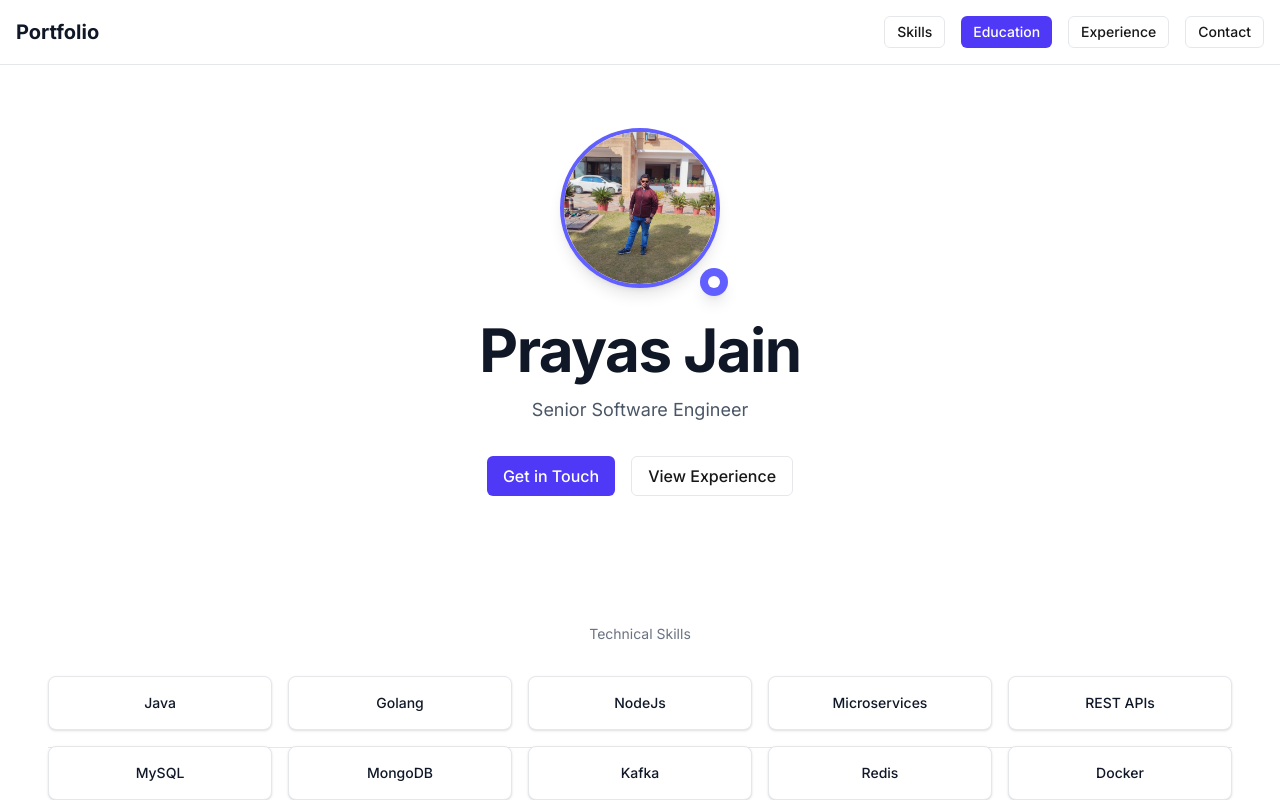
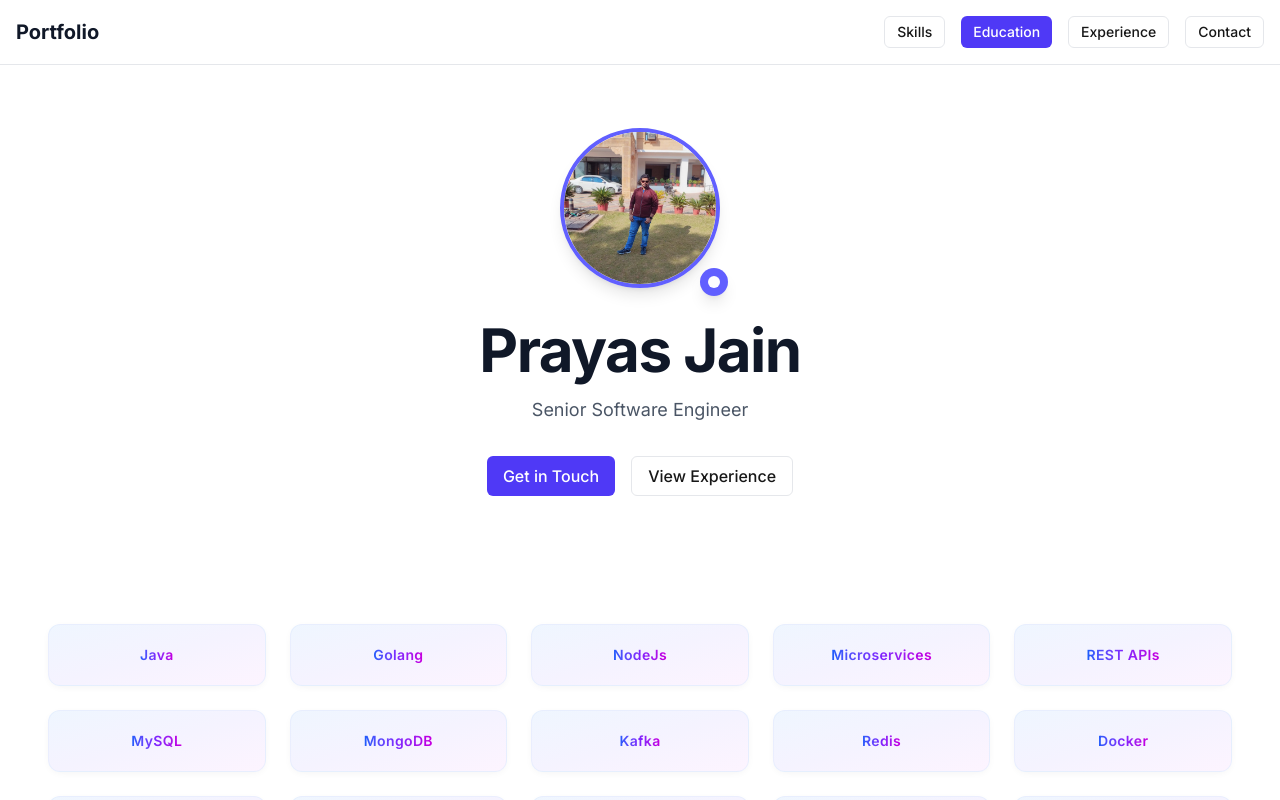
Before and after one commit to its-snorlax/portfolio-new, a Next.js app: page / in a window 1280 px wide. Shown: the top 800 px of the page. Built offline with nearby package versions, Linux system fonts and the light colour scheme.

Commit message:
Fix SkillsShowcase component to handle skills array correctly

```diff
--- a/src/components/skills-showcase.tsx
+++ b/src/components/skills-showcase.tsx
@@ -1,6 +1,7 @@
 "use client";
 
 import { motion } from "framer-motion";
+import { cn } from "@/lib/utils";
 
 interface SkillsShowcaseProps {
   skills: string[];
@@ -8,16 +9,7 @@ interface SkillsShowcaseProps {
 
 export default function SkillsShowcase({ skills }: SkillsShowcaseProps) {
   return (
-    <div className="relative">
-      <div className="absolute inset-0 flex items-center" aria-hidden="true">
-        <div className="w-full border-t border-gray-200 dark:border-gray-700" />
-      </div>
-      <div className="relative flex justify-center">
-        <span className="bg-white dark:bg-gray-900 px-4 text-sm text-gray-500 dark:text-gray-400">
-          Technical Skills
-        </span>
-      </div>
-      <div className="mt-8 grid grid-cols-2 sm:grid-cols-3 md:grid-cols-4 lg:grid-cols-5 gap-4">
+    <div className="grid grid-cols-2 sm:grid-cols-3 md:grid-cols-4 lg:grid-cols-5 gap-6">
       {skills.map((skill, index) => (
         <motion.div
           key={skill}
@@ -27,14 +19,32 @@ export default function SkillsShowcase({ skills }: SkillsShowcaseProps) {
           viewport={{ once: true }}
           className="group relative"
         >
-            <div className="flex items-center justify-center rounded-lg bg-white dark:bg-gray-800 p-4 shadow-sm hover:shadow-md transition-all duration-300 border border-gray-200 dark:border-gray-700">
-              <span className="text-sm font-medium text-gray-900 dark:text-gray-100 group-hover:text-indigo-600 dark:group-hover:text-indigo-400 transition-colors">
+          <div className={cn(
+            "flex items-center justify-center rounded-xl p-5",
+            "bg-gradient-to-br from-blue-50 via-violet-50 to-fuchsia-50 dark:from-blue-950 dark:via-violet-950 dark:to-fuchsia-950",
+            "border border-blue-100/50 dark:border-blue-800/50",
+            "shadow-[0_2px_10px_-3px_rgba(0,0,0,0.07)] dark:shadow-[0_2px_10px_-3px_rgba(0,0,0,0.3)]",
+            "hover:shadow-[0_8px_30px_-5px_rgba(59,130,246,0.2)] dark:hover:shadow-[0_8px_30px_-5px_rgba(59,130,246,0.3)]",
+            "hover:border-blue-300/50 dark:hover:border-blue-500/50",
+            "hover:bg-gradient-to-br hover:from-blue-100 hover:via-violet-100 hover:to-fuchsia-100 dark:hover:from-blue-900/30 dark:hover:via-violet-900/30 dark:hover:to-fuchsia-900/30",
+            "transform hover:-translate-y-1",
+            "transition-all duration-300 ease-out",
+            "backdrop-blur-sm",
+            "relative overflow-hidden"
+          )}>
+            <div className="absolute inset-0 bg-gradient-to-r from-blue-500/0 via-violet-500/0 to-fuchsia-500/0 group-hover:from-blue-500/5 group-hover:via-violet-500/5 group-hover:to-fuchsia-500/5 transition-all duration-500" />
+            <span className={cn(
+              "text-sm font-semibold tracking-wide relative z-10",
+              "bg-gradient-to-r from-blue-600 via-violet-600 to-fuchsia-600 dark:from-blue-400 dark:via-violet-400 dark:to-fuchsia-400",
+              "bg-clip-text text-transparent",
+              "group-hover:from-blue-500 group-hover:via-violet-500 group-hover:to-fuchsia-500 dark:group-hover:from-blue-300 dark:group-hover:via-violet-300 dark:group-hover:to-fuchsia-300",
+              "transition-all duration-300"
+            )}>
               {skill}
             </span>
           </div>
         </motion.div>
       ))}
     </div>
-    </div>
   );
 }
```
Lines whose indentation alone changed are shown as unchanged.
